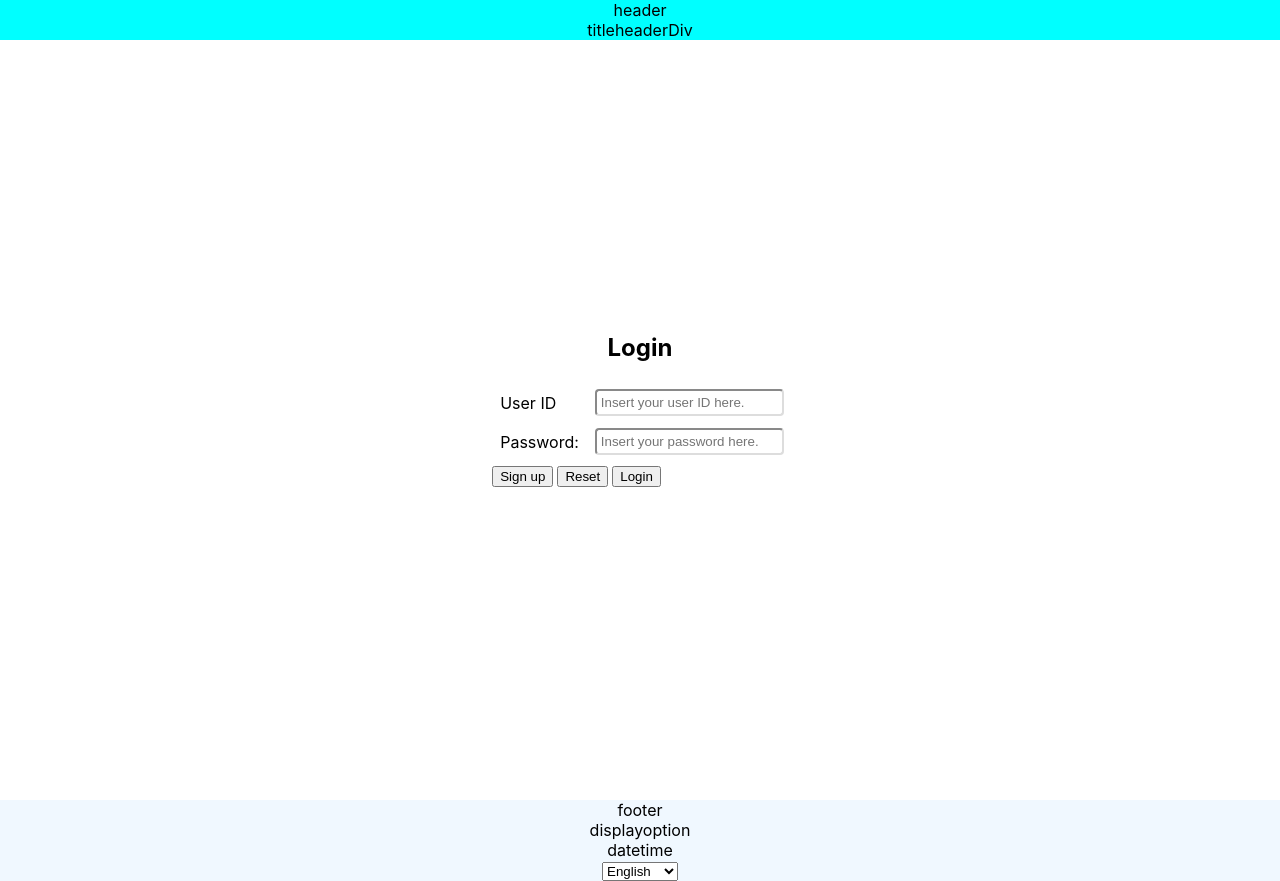
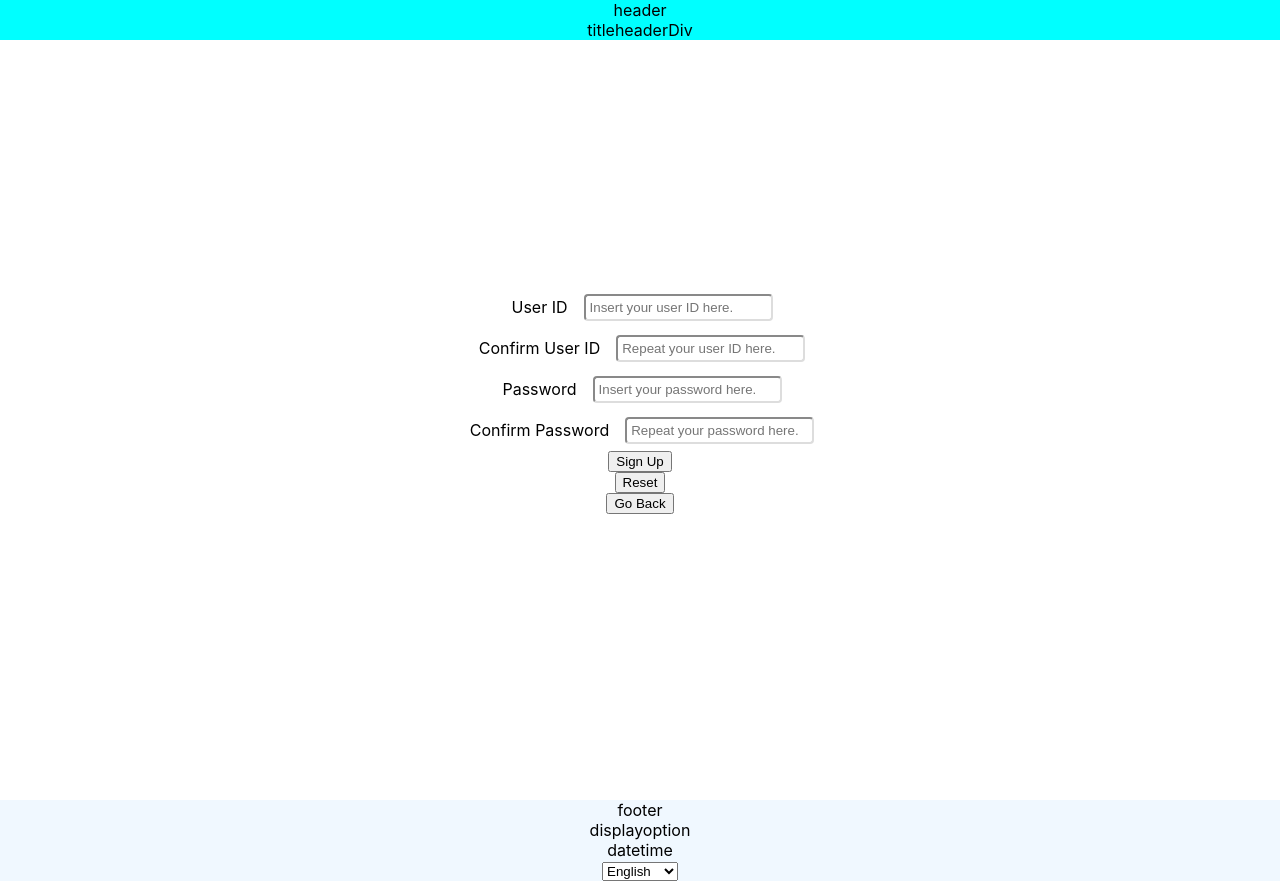
Before and after one commit to vyteking/ArtGalleryHwarang, a React (Create React App) app in the folder ArtGalleryHwarangReactFrontend/: page /signup in a window 1280 px wide. Built offline with nearby package versions, Linux system fonts and the light colour scheme.

Commit message:
Homepage(Main Page) added. Page Routes properly set up. Login Session Code implemented.

```diff
--- a/ArtGalleryHwarangReactFrontend/src/App.js
+++ b/ArtGalleryHwarangReactFrontend/src/App.js
@@ -1,13 +1,11 @@
 import React from "react"
+
 import Base from './base'
+
 import Header from './ui/header/header'
 import Footer from './ui/footer/footer'
 import MainWin from './ui/main'
 import './App.css';
-
-function SetRoutes() {
-
-}
 
 function App() {
   const usersessions = Base.session.loginaccounts;
--- /dev/null
+++ b/ArtGalleryHwarangReactFrontend/src/home/homepage.jsx
@@ -0,0 +1,12 @@
+import { Link } from "react-router-dom";
+import base from '../base';
+
+function Homepage() {
+    console.log("Homepage");
+    let loginuser = base.session.loginaccounts;
+    let u = loginuser ? <Link to="/user/:userindex1st/">UserPage of {loginuser}</Link> : <Link to="/login">Login</Link>;
+
+    return <div id="HomeDiv">{u}</div>
+}
+
+export default Homepage;
--- a/ArtGalleryHwarangReactFrontend/src/pageroutes.jsx
+++ b/ArtGalleryHwarangReactFrontend/src/pageroutes.jsx
@@ -1,14 +1,26 @@
 import React from 'react'
-import {BrowserRouter as Router, Route, Switch } from 'react-router-dom'
+import { BrowserRouter as Router, Routes, Route, Navigate } from 'react-router-dom'
+
+// Pages List
+import Homepage from './home/homepage';
+import Loginpage from './userinfo/loginpage';
+import PersonalPage from './userinfo/personalpage';
+import UserInfoPage from './userinfo/userinfopage';
+import Signuppage from './userinfo/signuppage';
 
 function PageRoutes() {
-    return (
-        <Routes>
-            <Route path="/login"/>
-            <Route path="/signup"/>
-            <Route path="/userinfo"/>
-        </Routes>
-    );
+  return (
+    <Router>
+      <Routes>
+        <Route path="/" element={<Homepage />} />
+        <Route path="/login" element={<Loginpage />} />
+        <Route path="/signup" element={<Signuppage />} />
+        <Route path="/u/:userindex1st" element={<PersonalPage />} />
+        <Route path="/u/:userindex1st/info" element={<UserInfoPage />} />
+        <Route path="*" element={<Navigate to="/" />} />  {/* 잘못된 경로 리디렉션 */}
+      </Routes>
+    </Router>
+  );
 }
 
 export default PageRoutes;
--- a/ArtGalleryHwarangReactFrontend/src/session.tsx
+++ b/ArtGalleryHwarangReactFrontend/src/session.tsx
@@ -1 +1,30 @@
-let loginaccounts;
+let loginaccounts = [];
+
+// List of login users
+function GetLoginUsers() {
+    return JSON.parse(localStorage.getItem('loginaccounts') || '[]');
+}
+
+// Function to add a user to the login accounts when they log in
+function UserLogin(loginuser) {
+    if (loginuser) {
+        const existing = JSON.parse(localStorage.getItem('loginaccounts') || '[]');
+        if (!existing.includes(loginuser)) {
+            existing.push(loginuser);
+            localStorage.setItem('loginaccounts', JSON.stringify(existing));
+        }
+    }
+}
+
+// Function to remove a user from the login accounts when they log out
+function UserLogout(logoutuser) {
+    const existing = JSON.parse(localStorage.getItem('loginaccounts') || '[]');
+    const updated = existing.filter(user => user !== logoutuser);
+    localStorage.setItem('loginaccounts', JSON.stringify(updated));
+}
+
+export default {
+    GetLoginUsers,
+    UserLogin,
+    UserLogout
+};
--- a/ArtGalleryHwarangReactFrontend/src/ui/main.jsx
+++ b/ArtGalleryHwarangReactFrontend/src/ui/main.jsx
@@ -1,8 +1,8 @@
 import base from '../base'
 import './main.css'
 
-import Loginpage from '../userinfo/loginpage'
-import UserInfoPage from '../userinfo/userinfopage'
+import PageRoutes from '../pageroutes';
+import { Outlet } from 'react-router-dom';
 
 let CurrentWin;
 export function SwitchWin(winToSwitch) {
@@ -10,14 +10,11 @@ export function SwitchWin(winToSwitch) {
 }
 
 function MainWin({winToView, loginusersession}) {
-    let isLoggedOn = loginusersession !== null && base.session !== null && loginusersession !== undefined && base.session !== undefined;
-    let userpage = isLoggedOn ? <UserInfoPage /> : <Loginpage />;
-    if (winToView === undefined || winToView === null) winToView = userpage;
-    SwitchWin(winToView);
-    let theMain = <div id="mainDiv" className='layout'>{CurrentWin}</div>;
-    //console.log("main test: "+window.location.pathname);
-    //console.log("Current Tag: "+currentpagename);
-    return (theMain);
+    // let theMain = <div id="mainDiv" className='layout'><PageRoutes/></div>;
+    // return (theMain);
+    return (
+        <div id="mainDiv" className='layout'><PageRoutes/></div>
+    );
 }
 
 export default MainWin;
--- a/ArtGalleryHwarangReactFrontend/src/userinfo/loginpage.jsx
+++ b/ArtGalleryHwarangReactFrontend/src/userinfo/loginpage.jsx
@@ -1,82 +1,135 @@
-import { useState } from 'react';
+import React, { useState } from 'react';
+import { useNavigate } from 'react-router-dom';
+
+import './loginpage.css';
+
 import base from '../base';
-import Main from '../ui/main'
-import './loginpage.css';
-import signuppage from './signuppage';
+const theLocale = base.localeoptions;
+const langTxt = theLocale.localeTxt.login;
 
-const theLocale = base.localeoptions;
-const langTxt = theLocale.localeTxt.login
-
-function LoginError() {
+// It's good practice to define helper/display components in the same file if they're small
+// or in a separate file if they are reusable.
+function LoginError({ message, onClose }) {
+    if (!message) return null; // Don't render if there's no message
     return (
         <div id="loginErrorWinDiv" className="window">
-            <div id="alertDiv" className='alertDiv'></div>
-            <button className='alertDiv'></button>
+            <div id="alertDiv" className='alertDiv'>
+                <p>{message}</p> {/* Display the error message */}
             </div>
-    )
-}
-
-function TryLogin() {
-
-}
-
-function RedirectSignup() {
-    Main.SwitchWin(signuppage);
+            {/* Added an onClick handler to close the error */}
+            <button className='alertDiv' onClick={onClose}>Close</button>
+        </div>
+    );
 }
 
 function Loginpage() {
     const [userID, setUserID] = useState('');
     const [userPW, setUserPW] = useState('');
+    const [loginError, setLoginError] = useState(null); // State to store login error messages
+
+    const navigate = useNavigate();
 
     const handleSubmit = async (e) => {
-        e.preventDefault();
+        e.preventDefault(); // Prevent default form submission behavior
+        setLoginError(null); // Clear any previous errors
+
+        try {
             const response = await fetch(base.serveraddress, {
                 method: 'POST',
                 headers: {
                     'Content-Type': 'application/json',
                 },
-            body: JSON.stringify({userID, userPW}),
+                body: JSON.stringify({ userID, userPW }),
             });
 
-        let result = null;
-        if(response.ok) {
-            result = await response.json();
-            console.log(result);
+            if (response.ok) {
+                const result = await response.json();
+                console.log('Login successful:', result);
+                // Handle successful login, e.g., redirect to dashboard, store token
+                alert('Login successful!'); // For demonstration
+                // Example: Main.SwitchWin(DashboardPage);
             } else {
-            alert(response.statusText);
+                // If response.ok is false, try to get a more specific error from the body
+                const errorData = await response.json().catch(() => ({ message: response.statusText }));
+                setLoginError(errorData.message || 'An unknown error occurred during login.');
             }
+        } catch (error) {
+            // Handle network errors or other exceptions
+            console.error('Network or other error:', error);
+            setLoginError('Could not connect to the server. Please try again later.');
+        }
+    };
+
+    const RedirectSignup = () => {
+        navigate("/signup");
     };
 
     return (
         <div id="loginDiv" className="layout">
-            <form id="loginform" className="login" method='POST'>
+            <form id="loginform" className="login" onSubmit={handleSubmit} method='POST'>
                 <table id="logintable" className="logintable">
                     <thead id="logintableheader" className='logintable'>
                         <tr>
                             <th colSpan={3}><h2 id="logintitle" className="logintitle">{langTxt.scr_Login}</h2></th>
                         </tr>
                     </thead>
-                    <tbody id="logintablebody" classname="logintable">
-                        <tr classname="logintablerow">
-                            <td classname="logintablecolumn"><label htmlFor="userIDInput" className='tablelabel'>{langTxt.lbl_userId}</label></td>
-                            <td classname="logintablecolumn" colSpan={2}><input type="text" id="userIDInput" name="userID" className="inputbox" value={userID} placeholder={langTxt.tbx_userId_Placeholder} onChange={(e)=>setUserID(e.target.value)} /></td>
+                    {/* Corrected classname to className */}
+                    <tbody id="logintablebody" className="logintable">
+                        <tr className="logintablerow">
+                            <td className="logintablecolumn"><label htmlFor="userIDInput" className='tablelabel'>{langTxt.lbl_userId}</label></td>
+                            <td className="logintablecolumn" colSpan={2}>
+                                <input
+                                    type="text"
+                                    id="userIDInput"
+                                    name="userID"
+                                    className="inputbox"
+                                    value={userID}
+                                    placeholder={langTxt.tbx_userId_Placeholder}
+                                    onChange={(e) => setUserID(e.target.value)}
+                                />
+                            </td>
                         </tr>
-                        <tr classname="logintablerow">
-                            <td classname="logintablecolumn"><label htmlFor="userPWInput" className='tablelabel'>{langTxt.lbl_userPW}:</label></td>
-                            <td classname="logintablecolumn" colSpan={2}><input type="password" id="userPWInput" name="userPW" className="inputbox" value={userPW} placeholder={langTxt.tbx_userPW_Placeholder} onChange={(e)=>setUserPW(e.target.value)}/></td>
+                        <tr className="logintablerow">
+                            <td className="logintablecolumn"><label htmlFor="userPWInput" className='tablelabel'>{langTxt.lbl_userPW}:</label></td>
+                            <td className="logintablecolumn" colSpan={2}>
+                                <input
+                                    type="password"
+                                    id="userPWInput"
+                                    name="userPW"
+                                    className="inputbox"
+                                    value={userPW}
+                                    placeholder={langTxt.tbx_userPW_Placeholder}
+                                    onChange={(e) => setUserPW(e.target.value)}
+                                />
+                            </td>
                         </tr>
                     </tbody>
                 </table>
                 <table id="loginoptionstable" className="loginbuttonstable">
-                    <tbody id="loginoptionstablebody" classname="loginbuttonstable">
-                        <tr classname="loginbuttonstablerow">
-                            <td classname="loginbuttonstablecolumn"><button type="button" className="loginbutton" onClick={RedirectSignup}>{langTxt.btn_Signup}</button></td>
-                            <td classname="loginbuttonstablecolumn"><button type="reset" className="loginbutton">{langTxt.btn_reset}</button></td>
-                            <td classname="loginbuttonstablecolumn"><button type="submit" className="loginbutton">{langTxt.btn_Login}</button></td>
+                    {/* Corrected classname to className */}
+                    <tbody id="loginoptionstablebody" className="loginbuttonstable">
+                        <tr className="loginbuttonstablerow">
+                            <td className="loginbuttonstablecolumn">
+                                <button type="button" className="loginbutton" onClick={RedirectSignup}>
+                                    {langTxt.btn_Signup}
+                                </button>
+                            </td>
+                            <td className="loginbuttonstablecolumn">
+                                <button type="reset" className="loginbutton">
+                                    {langTxt.btn_reset}
+                                </button>
+                            </td>
+                            <td className="loginbuttonstablecolumn">
+                                <button type="submit" className="loginbutton">
+                                    {langTxt.btn_Login}
+                                </button>
+                            </td>
                         </tr>
                     </tbody>
                 </table>
             </form>
+            {/* Render the LoginError component if there's an error */}
+            <LoginError message={loginError} onClose={() => setLoginError(null)} />
         </div>
     );
 }
--- a/ArtGalleryHwarangReactFrontend/src/userinfo/signuppage.css
+++ b/ArtGalleryHwarangReactFrontend/src/userinfo/signuppage.css
@@ -0,0 +1,26 @@
+#signupform, #signuptable {
+    top:50%;
+    left:50%;
+}
+
+#signupDiv {
+    width: 100%;
+    height: 100%;
+}
+
+#signuptable {
+    top:50%;
+    left:50%;
+}
+
+.tablelabel {
+    margin: 4px;
+    padding: 4px;
+}
+
+.inputbox {
+    border-color: #DDDDDD;
+    border-radius: 4px;
+    margin: 4px;
+    padding: 4px;
+}
--- a/ArtGalleryHwarangReactFrontend/src/userinfo/signuppage.jsx
+++ b/ArtGalleryHwarangReactFrontend/src/userinfo/signuppage.jsx
@@ -1,41 +1,148 @@
-import { useState } from 'react';
+import React, { useState, Component } from 'react';
 import base from '../base';
 import './signuppage.css';
 
 const theLocale = base.localeoptions;
 const langTxt = theLocale.localeTxt.signup;
 
-function TrySignup(userId, userPW) {
+function Signuppage() {
+    const [signupUserIDInput, setSignupUserIDInput] = useState('');
+    const [confirmSignupUserIDInput, setConfirmSignupUserIDInput] = useState('');
+    const [signupUserPWInput, setSignupUserPWInput] = useState('');
+    const [confirmSignupUserPWInput, setConfirmSignupUserPWInput] = useState('');
+    const [error, setError] = useState('');
 
-}
+    const handleSignup = (event) => { // Accept the event object
+        event.preventDefault(); // Prevent default form submission
 
-function Signuppage() {
+        setError(''); // Clear previous errors
+
+        // Basic validation for non-empty fields (though empty string is handled by === below)
+        if (!signupUserIDInput || !confirmSignupUserIDInput || !signupUserPWInput || !confirmSignupUserPWInput) {
+            setError(langTxt.error_AllFieldsRequired || 'All fields are required.');
+            return;
+        }
+
+        // Check if user IDs match
+        if (signupUserIDInput !== confirmSignupUserIDInput) {
+            setError(langTxt.error_UserIDsMismatch || 'User IDs do not match.');
+            return;
+        }
+
+        // Check if passwords match
+        if (signupUserPWInput !== confirmSignupUserPWInput) {
+            setError(langTxt.error_PasswordsMismatch || 'Passwords do not match.');
+            return;
+        }
+
+        // If all checks pass, proceed with signup logic (e.g., send to API)
+        console.log('Signup successful:', {
+            userId: signupUserIDInput,
+            password: signupUserPWInput
+        });
+        alert('Signup successful!'); // Simple feedback for now
+        // You would typically call an API here:
+        // base.api.signup(signupUserIDInput, signupUserPWInput)
+        //    .then(response => { /* handle success */ })
+        //    .catch(err => { setError(err.message); });
+    };
+
+    // Handler for the reset button
+    const handleReset = () => {
+        setSignupUserIDInput('');
+        setConfirmSignupUserIDInput('');
+        setSignupUserPWInput('');
+        setConfirmSignupUserPWInput('');
+        setError('');
+    };
+
     return (
-        <form id="signupform" class="layout">
-            <table id="signuptable" class="layout">
-                <tr class="signuptable">
-                    <td class="signuptable"><label id="lbl_UserID" class="signuptable" for="tbx_UserID">{langTxt.lbl_UserID}</label></td>
-                    <td class="signuptable"><input id="tbx_UserId_Placeholder" class="signuptable" type="text" placeholder={langTxt.tbx_UserId_Placeholder}/></td>
+        <div id="signupDiv" className="layout" ><form id="signupform" className="layout" onSubmit={handleSignup}> {/* onSubmit on the form */}
+            <table id="signuptable" className="layout">
+                <tr className="signuptable">
+                    <td className="signuptable">
+                        <label id="lbl_UserID" className="tablelabel" htmlFor="tbx_UserId_Placeholder">
+                            {langTxt.lbl_UserId}
+                        </label>
+                    </td>
+                    <td className="signuptable">
+                        <input
+                            id="tbx_UserId_Placeholder"
+                            className="inputbox"
+                            type="text"
+                            placeholder={langTxt.tbx_UserId_Placeholder}
+                            value={signupUserIDInput} // Controlled component
+                            onChange={(e) => setSignupUserIDInput(e.target.value)} // Update state on change
+                        />
+                    </td>
                 </tr>
-                <tr class="signuptable">
-                    <td class="signuptable"><label id="lbl_ConfirmUserID" class="signuptable" for="tbx_ConfirmUserID_Placeholder">{langTxt.lbl_ConfirmUserID}</label></td>
-                    <td class="signuptable"><input id="tbx_ConfirmUserID_Placeholder" class="signuptable" type="text" placeholder={langTxt.tbx_ConfirmUserID_Placeholder}/></td>
+                <tr className="signuptable">
+                    <td className="signuptable">
+                        <label id="lbl_ConfirmUserID" className="tablelabel" htmlFor="tbx_ConfirmUserID_Placeholder">
+                            {langTxt.lbl_ConfirmUserID}
+                        </label>
+                    </td>
+                    <td className="signuptable">
+                        <input
+                            id="tbx_ConfirmUserID_Placeholder"
+                            className="inputbox"
+                            type="text"
+                            placeholder={langTxt.tbx_ConfirmUserID_Placeholder}
+                            value={confirmSignupUserIDInput}
+                            onChange={(e) => setConfirmSignupUserIDInput(e.target.value)}
+                        />
+                    </td>
                 </tr>
-                <tr class="signuptable">
-                    <td class="signuptable"><label id="lbl_UserPW" class="signuptable" for="tbx_UserPW_Placeholder">{langTxt.lbl_UserPW}</label></td>
-                    <td class="signuptable"><input id="tbx_UserPW_Placeholder" class="signuptable" type="password" placeholder={langTxt.tbx_UserPW_Placeholder}/></td>
+                <tr className="signuptable">
+                    <td className="signuptable">
+                        <label id="lbl_UserPW" className="tablelabel" htmlFor="tbx_UserPW_Placeholder">
+                            {langTxt.lbl_UserPW}
+                        </label>
+                    </td>
+                    <td className="signuptable">
+                        <input
+                            id="tbx_UserPW_Placeholder"
+                            className="inputbox"
+                            type="password"
+                            placeholder={langTxt.tbx_UserPW_Placeholder}
+                            value={signupUserPWInput}
+                            onChange={(e) => setSignupUserPWInput(e.target.value)}
+                        />
+                    </td>
                 </tr>
-                <tr class="signuptable">
-                    <td class="signuptable"><label id="lbl_ConfirmUserPW" class="signuptable" for="tbx_ConfirmUserPW_Placeholder">{langTxt.lbl_ConfirmUserPW}</label></td>
-                    <td class="signuptable"><input id="tbx_ConfirmUserPW_Placeholder" class="signuptable" type="password" placeholder={langTxt.tbx_ConfirmUserPW_Placeholder}/></td>
+                <tr className="signuptable">
+                    <td className="signuptable">
+                        <label id="lbl_ConfirmUserPW" className="tablelabel" htmlFor="tbx_ConfirmUserPW_Placeholder">
+                            {langTxt.lbl_ConfirmUserPW}
+                        </label>
+                    </td>
+                    <td className="signuptable">
+                        <input
+                            id="tbx_ConfirmUserPW_Placeholder"
+                            className="inputbox"
+                            type="password"
+                            placeholder={langTxt.tbx_ConfirmUserPW_Placeholder}
+                            value={confirmSignupUserPWInput}
+                            onChange={(e) => setConfirmSignupUserPWInput(e.target.value)}
+                        />
+                    </td>
                 </tr>
             </table>
-            <div class="layout">
-                <button type="submit" class="signupbutton">{langTxt.btn_Signup}</button>
-                <button type="reset" class="signupbutton">{langTxt.btn_Reset}</button>
-                <button type="button" class="signupbutton">{langTxt.btn_GoBack}</button>
+            {error && <div style={{ color: 'red', marginTop: '10px' }}>{error}</div>} {/* Display error message */}
+            <div id="signupbuttonlist" className="layout">
+                {/* button type="submit" will trigger onSubmit on the form */}
+                <button type="submit" className="signupbutton">
+                    {langTxt.btn_Signup}
+                </button>
+                {/* Reset button should have its own click handler or rely on type="reset" */}
+                <button type="reset" className="signupbutton" onClick={handleReset}>
+                    {langTxt.btn_Reset}
+                </button>
+                <button type="button" className="signupbutton">
+                    {langTxt.btn_GoBack}
+                </button>
             </div>
-        </form>
+        </form></div>
     )
 };
 
--- a/ArtGalleryHwarangReactFrontend/src/userinfo/userinfopage.jsx
+++ b/ArtGalleryHwarangReactFrontend/src/userinfo/userinfopage.jsx
@@ -5,10 +5,9 @@ import './signuppage.css';
 const theLocale = base.localeoptions;
 const langTxt = theLocale.localeTxt.userinfo;
 
-function Userinfopage() {
+function Userinfopage(userindex1st) {
     return (
         <form id="Userinfopage" class="layout">
-            <table id="UserInfoTable">
             <table id="UserInfoTable" class="layout">
                 <tr class="userinfotable">
                     <td class="userinfotable"><label id="lbl_UserIdx1st" class="userinfotable" for="tbx_UserIdx1st_Placeholder">{langTxt.userindex1st}</label></td>
@@ -19,7 +18,6 @@ function Userinfopage() {
                     <td class="userinfotable"><label id="lbl_Current_UserId" class="userinfotable" type="text" placeholder={langTxt.userID}/></td>
                 </tr>
             </table>
-            </table>
         </form>
     );
 }
```
Also changed, not shown: ArtGalleryHwarangReactFrontend/src/home/homepage.css (added). Lines whose indentation alone changed are shown as unchanged.
